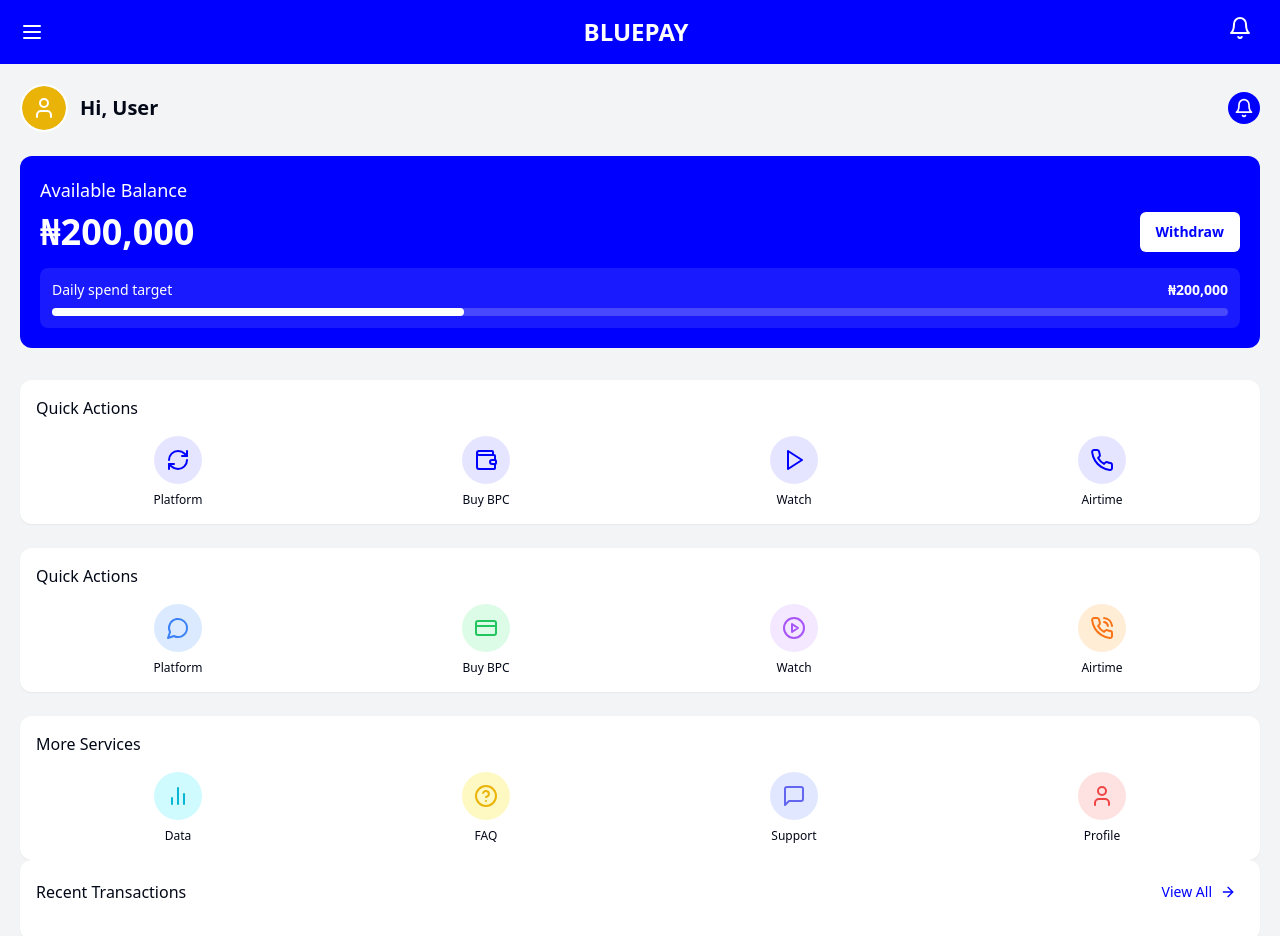
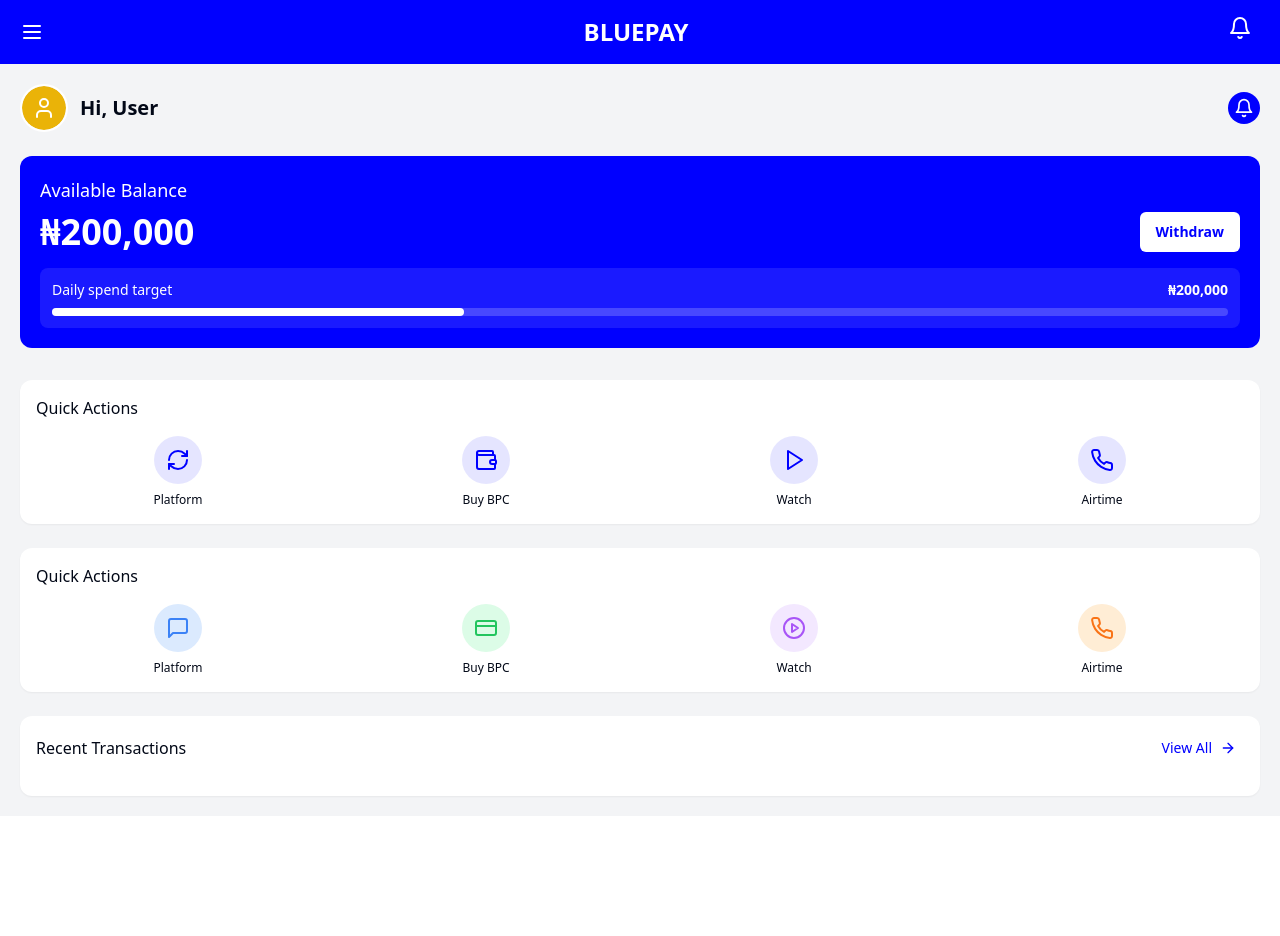
Before and after one commit to Linerty17/bluepay-admin, a React (Vite) app: page /dashboard in a window 1280 px wide. Shown: the top 936 px of the page. After the commit the page ends 816 px from the top, so only its background shows below. Built offline with nearby package versions, Linux system fonts and the light colour scheme.

Commit message:
Update MoreServices.tsx.

```diff
--- a/src/components/dashboard/MoreServices.tsx
+++ b/src/components/dashboard/MoreServices.tsx
@@ -1,104 +1,54 @@
 
 import React from "react";
+import { MessageSquare, CreditCard, PlayCircle, Phone } from "lucide-react";
 import { useNavigate } from "react-router-dom";
-import {
-  MessageCircle,
-  CreditCard,
-  PlayCircle,
-  PhoneCall,
-  BarChart2,
-  HelpCircle,
-  MessageSquare,
-  User,
-} from "lucide-react";
 
-const Dashboard = () => {
+const QuickActions = () => {
   const navigate = useNavigate();
 
-  const items = [
-    {
-      title: "Quick Actions",
-      actions: [
-        {
-          label: "Platform",
-          icon: <MessageCircle className="h-6 w-6 text-blue-500" />,
-          bg: "bg-blue-100",
-          path: "/platform",
-        },
-        {
-          label: "Buy BPC",
-          icon: <CreditCard className="h-6 w-6 text-green-500" />,
-          bg: "bg-green-100",
-          path: "/buy-bpc",
-        },
-        {
-          label: "Watch",
-          icon: <PlayCircle className="h-6 w-6 text-purple-500" />,
-          bg: "bg-purple-100",
-          path: "/watch",
-        },
-        {
-          label: "Airtime",
-          icon: <PhoneCall className="h-6 w-6 text-orange-500" />,
-          bg: "bg-orange-100",
-          path: "/airtime",
-        },
-      ],
-    },
-    {
-      title: "More Services",
-      actions: [
-        {
-          label: "Data",
-          icon: <BarChart2 className="h-6 w-6 text-cyan-500" />,
-          bg: "bg-cyan-100",
-          path: "/data",
-        },
-        {
-          label: "FAQ",
-          icon: <HelpCircle className="h-6 w-6 text-yellow-500" />,
-          bg: "bg-yellow-100",
-          path: "/faq",
-        },
-        {
-          label: "Support",
-          icon: <MessageSquare className="h-6 w-6 text-indigo-500" />,
-          bg: "bg-indigo-100",
-          path: "/support",
-        },
-        {
-          label: "Profile",
-          icon: <User className="h-6 w-6 text-red-500" />,
-          bg: "bg-red-100",
-          path: "/profile",
-        },
-      ],
-    },
-  ];
-
   return (
-    <div className="space-y-6">
-      {items.map((section) => (
-        <div key={section.title} className="bg-white rounded-xl p-4 shadow-sm">
-          <h3 className="font-medium mb-4">{section.title}</h3>
+    <div className="bg-white rounded-xl p-4 mb-6 shadow-sm">
+      <h3 className="font-medium mb-4">Quick Actions</h3>
       <div className="grid grid-cols-4 gap-6">
-            {section.actions.map((action) => (
         <div
-                key={action.label}
           className="flex flex-col items-center cursor-pointer"
-                onClick={() => navigate(action.path)}
+          onClick={() => navigate("/platform")}
         >
-                <div className={`h-12 w-12 ${action.bg} rounded-full mb-2 flex items-center justify-center`}>
-                  {action.icon}
+          <div className="h-12 w-12 bg-blue-100 rounded-full mb-2 flex items-center justify-center">
+            <MessageSquare className="h-6 w-6 text-blue-500" />
           </div>
-                <p className="text-xs">{action.label}</p>
+          <p className="text-xs">Platform</p>
         </div>
-            ))}
+        <div
+          className="flex flex-col items-center cursor-pointer"
+          onClick={() => navigate("/buy-bpc")}
+        >
+          <div className="h-12 w-12 bg-green-100 rounded-full mb-2 flex items-center justify-center">
+            <CreditCard className="h-6 w-6 text-green-500" />
+          </div>
+          <p className="text-xs">Buy BPC</p>
+        </div>
+        <div
+          className="flex flex-col items-center cursor-pointer"
+          onClick={() => navigate("/watch")}
+        >
+          <div className="h-12 w-12 bg-purple-100 rounded-full mb-2 flex items-center justify-center">
+            <PlayCircle className="h-6 w-6 text-purple-500" />
+          </div>
+          <p className="text-xs">Watch</p>
+        </div>
+        <div
+          className="flex flex-col items-center cursor-pointer"
+          onClick={() => navigate("/airtime")}
+        >
+          <div className="h-12 w-12 bg-orange-100 rounded-full mb-2 flex items-center justify-center">
+            <Phone className="h-6 w-6 text-orange-500" />
+          </div>
+          <p className="text-xs">Airtime</p>
         </div>
       </div>
-      ))}
     </div>
   );
 };
 
-export default Dashboard;
+export default QuickActions;
```
Lines whose indentation alone changed are shown as unchanged.
